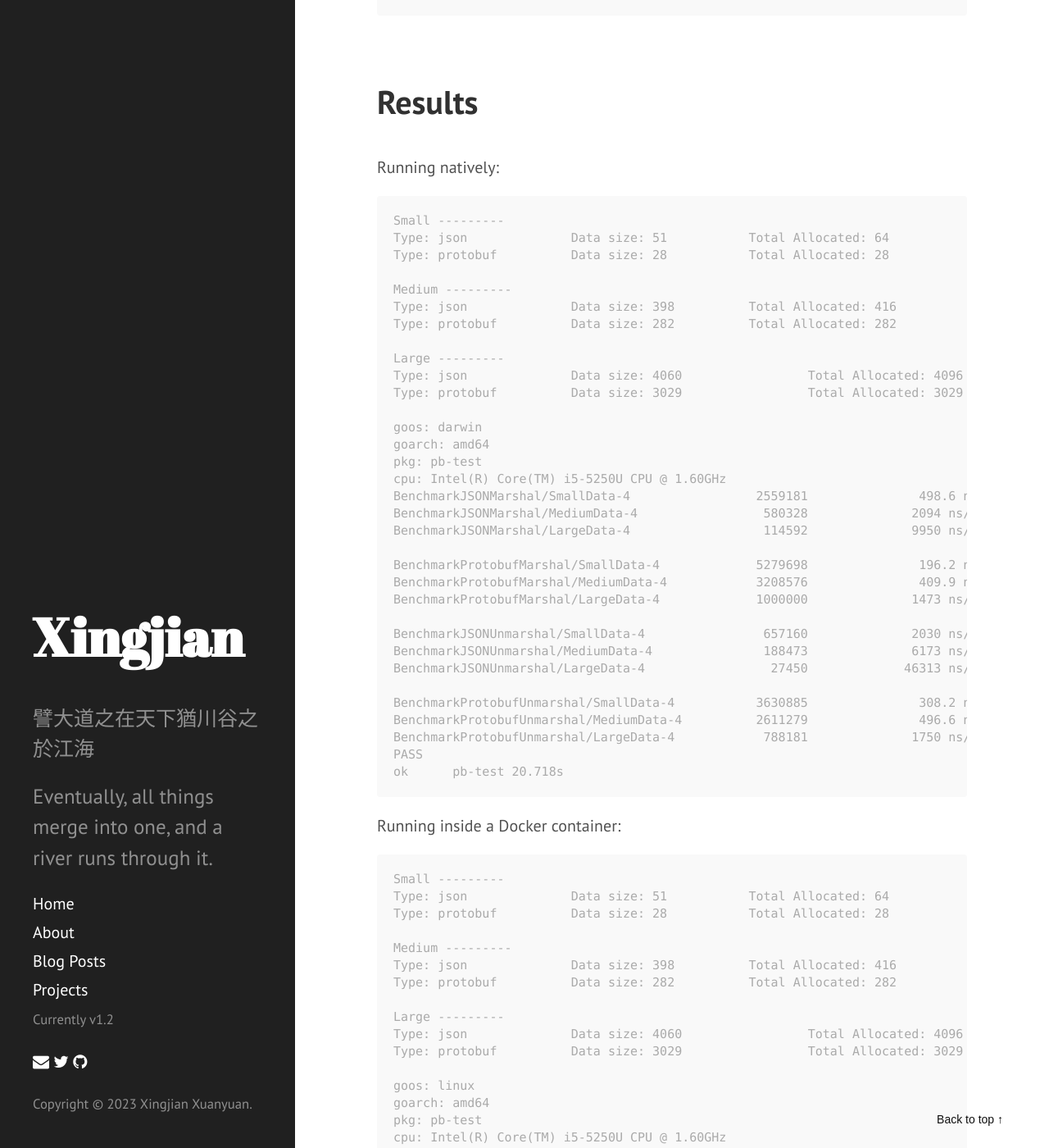
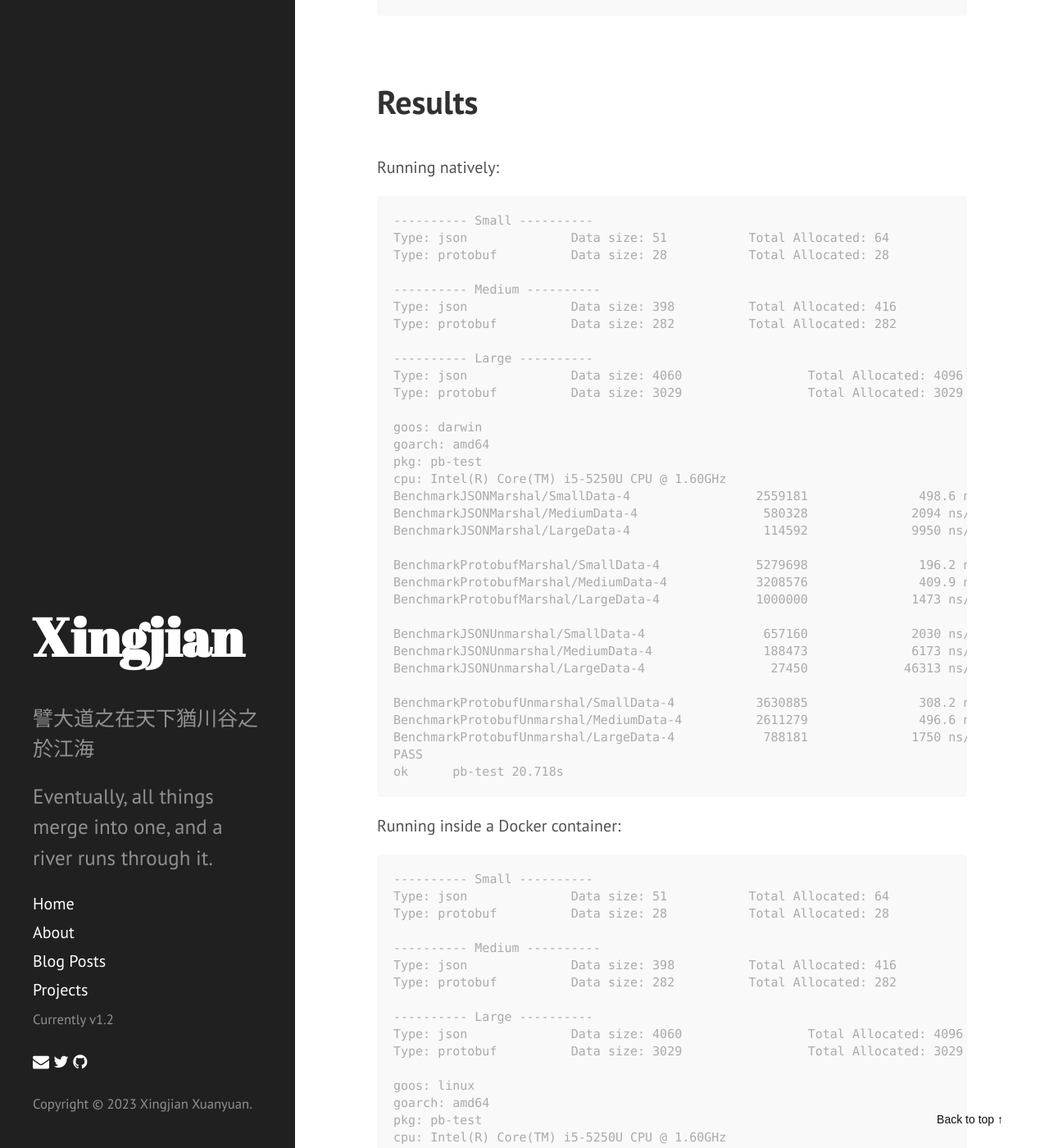
Before and after one commit to xyxj1024/xyxj1024.github.io, a Jekyll site: the page built from _posts/2023-05-10-benchmarking-protobuf-and-json.md, in a window 1280 px wide and 1400 px high, scrolled down 8677 px. Shown: the whole window at 82% size. Built offline with Jekyll 4.4.1, drawn with Linux system fonts in a browser that asks for light colours; nearby versions of some CDN libraries; some of the changed text lies outside the part shown.

Commit message:
Update Site

````diff
--- a/_posts/2023-05-10-benchmarking-protobuf-and-json.md
+++ b/_posts/2023-05-10-benchmarking-protobuf-and-json.md
@@ -128,7 +129,7 @@ var (
 )
 
 func TestDataAllocationsSmall(_ *testing.T) {
-	fmt.Printf("Small ---------\n")
+	fmt.Printf("---------- Small ----------\n")
 	bs := PBSmall
 	j, _ := json.Marshal(bs)
 	p, _ := proto.Marshal(bs)
@@ -150,7 +151,7 @@ func TestDataAllocations(_ *testing.T) {
 }
 
 func TestDataAllocationsLarge(_ *testing.T) {
-	fmt.Printf("Large ---------\n")
+	fmt.Printf("---------- Large ----------\n")
 	bs := PBLarge
 	j, _ := json.Marshal(bs)
 	p, _ := proto.Marshal(bs)
@@ -293,10 +294,10 @@ func BenchmarkProtobufUnmarshal(b *testing.B) {
 	})
 }
 
-func printInfo(d []byte, ser string) {
+func printInfo(d []byte, typ string) {
 	used := len(d)
 	allocated := cap(d)
-	fmt.Printf("Type: %s \t\tData size: %d \t\tTotal Allocated: %d \t\t Used/Allocated: %.2f%%\n", ser, used, allocated, percentUsed(used, allocated)*100)
+	fmt.Printf("Type: %s \t\tData size: %d \t\tTotal Allocated: %d \t\t Used/Allocated: %.2f%%\n", typ, used, allocated, percentUsed(used, allocated)*100)
 }
 
 func percentUsed(used, allocated int) float32 {
@@ -367,15 +368,15 @@ docker run pb-test
 Running natively:
 
 ```console
-Small ---------
+---------- Small ----------
 Type: json 		Data size: 51 		Total Allocated: 64 		 Used/Allocated: 79.69%
 Type: protobuf 		Data size: 28 		Total Allocated: 28 		 Used/Allocated: 100.00%
 
-Medium ---------
+---------- Medium ----------
 Type: json 		Data size: 398 		Total Allocated: 416 		 Used/Allocated: 95.67%
 Type: protobuf 		Data size: 282 		Total Allocated: 282 		 Used/Allocated: 100.00%
 
-Large ---------
+---------- Large ----------
 Type: json 		Data size: 4060 		Total Allocated: 4096 		 Used/Allocated: 99.12%
 Type: protobuf 		Data size: 3029 		Total Allocated: 3029 		 Used/Allocated: 100.00%
 
@@ -405,15 +406,15 @@ ok  	pb-test	20.718s
 Running inside a Docker container:
 
 ```console
-Small ---------
+---------- Small ----------
 Type: json 		Data size: 51 		Total Allocated: 64 		 Used/Allocated: 79.69%
 Type: protobuf 		Data size: 28 		Total Allocated: 28 		 Used/Allocated: 100.00%
 
-Medium ---------
+---------- Medium ----------
 Type: json 		Data size: 398 		Total Allocated: 416 		 Used/Allocated: 95.67%
 Type: protobuf 		Data size: 282 		Total Allocated: 282 		 Used/Allocated: 100.00%
 
-Large ---------
+---------- Large ----------
 Type: json 		Data size: 4060 		Total Allocated: 4096 		 Used/Allocated: 99.12%
 Type: protobuf 		Data size: 3029 		Total Allocated: 3029 		 Used/Allocated: 100.00%
 
@@ -440,4 +441,4 @@ PASS
 ok  	pb-test	21.233s
 ```
 
-The four columns of the benchmark section are: the number of iterations, time per function call, memory allocation, and the rate of memory allocation, respectively. Note that Protobuf has smaller memory footprints and fewer allocations than JSON. The `marshal` and `unmarshal` speeds of Protobuf are significantly faster than those of JSON, especially for large data size.
+The four columns of the benchmark section are: the number of iterations, time per function call, memory allocation, and the rate of memory allocation, respectively. Note that Protobuf has smaller memory footprints and, in most cases, lower rate of memory allocation than JSON. The `marshal` and `unmarshal` speeds of Protobuf are significantly faster than those of JSON, especially for large data size.
````
Also changed, not shown: other parts of _posts/2023-05-10-benchmarking-protobuf-and-json.md (+3 -2 lines), _posts/2023-03-14-linux-network-namespaces.md (added, +132 -0 lines), _posts/2023-05-28-lou-jiwei-on-intergovernmental-fiscal-reform.md (+20 -0 lines), _posts/2023-06-22-technologists-opinions-on-kubernetes.md (added, +41 -0 lines), README.md.
